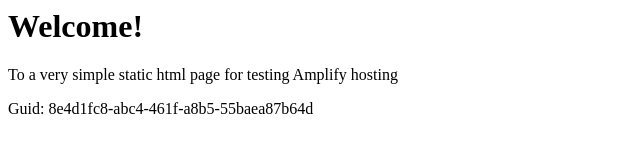
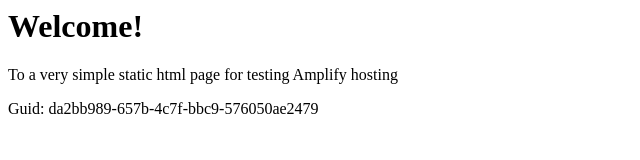
Before and after one commit to aws-aemilia-yul/Github-PR-Commit-Integration-Test-DoNotTouch-GitHubWebhookPushCanaryTest-v1-prod-ca-central-1, a website: page src/index.html in a window 1280 px wide. Shown: the full height of the page, 0-640 px from the left. Drawn offline with Linux system fonts and the light colour scheme.

Commit message:
commit from integ tests

```diff
--- a/src/index.html
+++ b/src/index.html
@@ -12,6 +12,6 @@
 <body>
     <h1>Welcome!</h1>
     <p>To a very simple static html page for testing Amplify hosting</p>
-    <p>Guid: 8e4d1fc8-abc4-461f-a8b5-55baea87b64d</p></body>
+    <p>Guid: da2bb989-657b-4c7f-bbc9-576050ae2479</p></body>
 
 </html>
```
